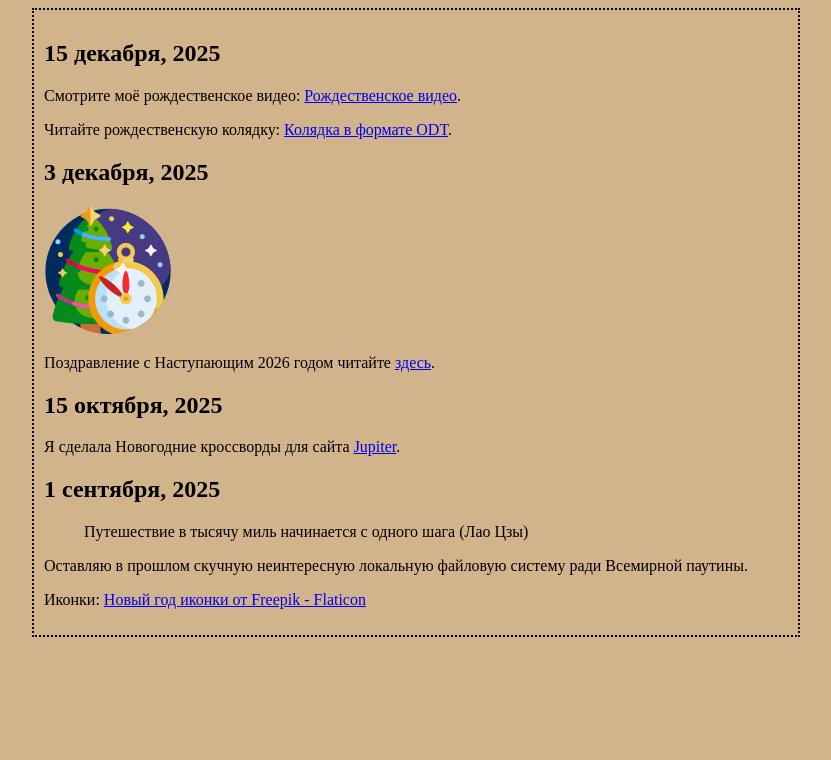
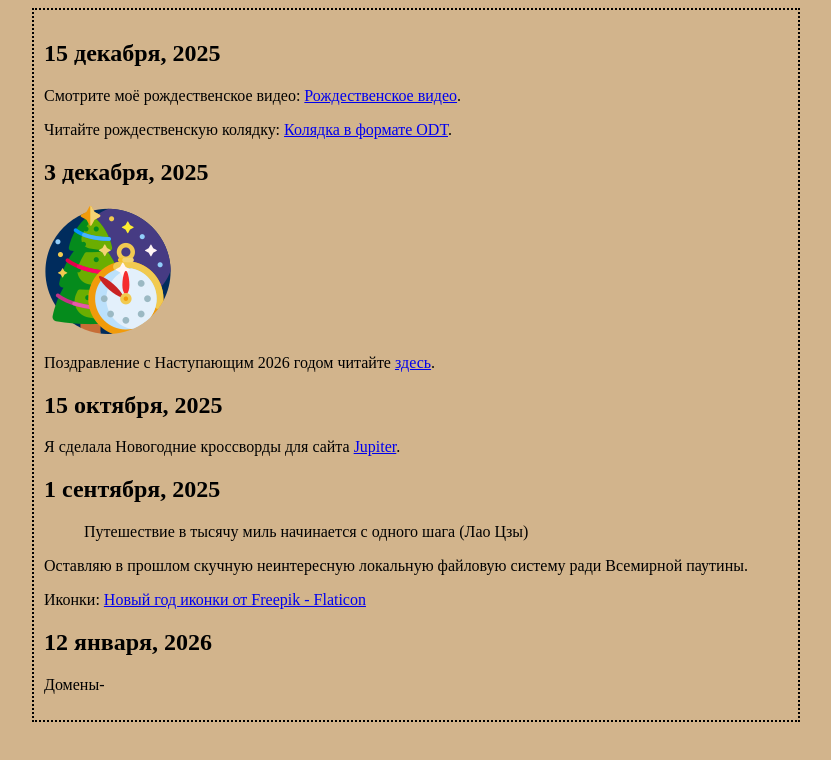
Before and after one commit to Nata151/ash, a plain HTML site: page index.html in a window 1280 px wide. Shown: the whole page, without its empty margins (224-1055 px from the left). Drawn offline with Linux system fonts and the light colour scheme.

Commit message:
Update index.html

```diff
--- a/index.html
+++ b/index.html
@@ -37,3 +37,8 @@
     </p>
   </body>
 </html>
+
+<h2>12 января, 2026</h2>
+    <p>
+     Домены-
+    </p>
```
